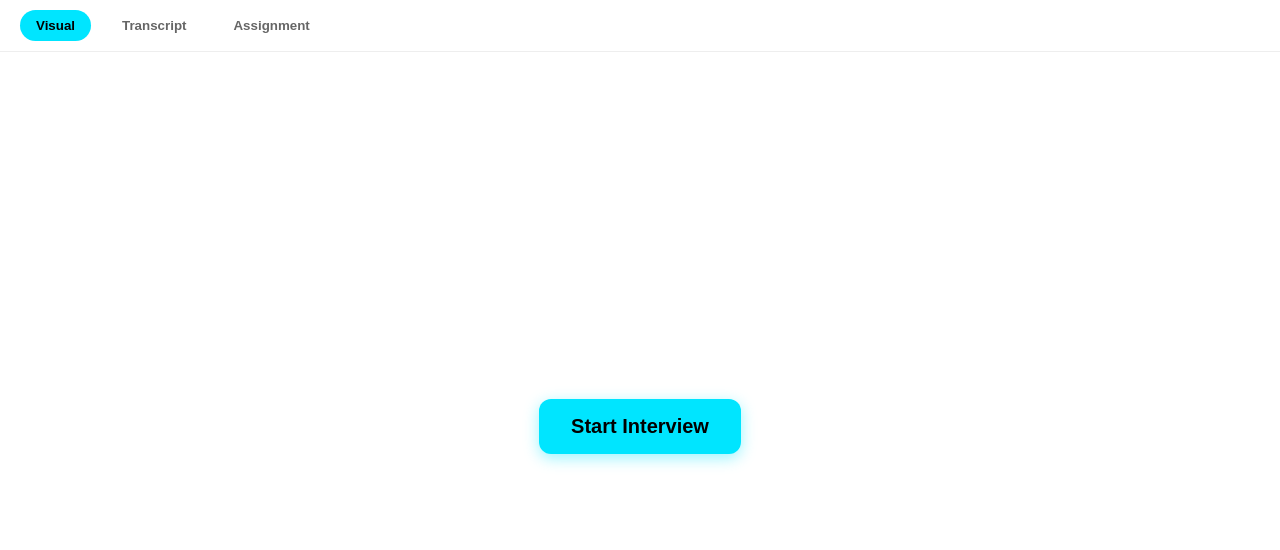
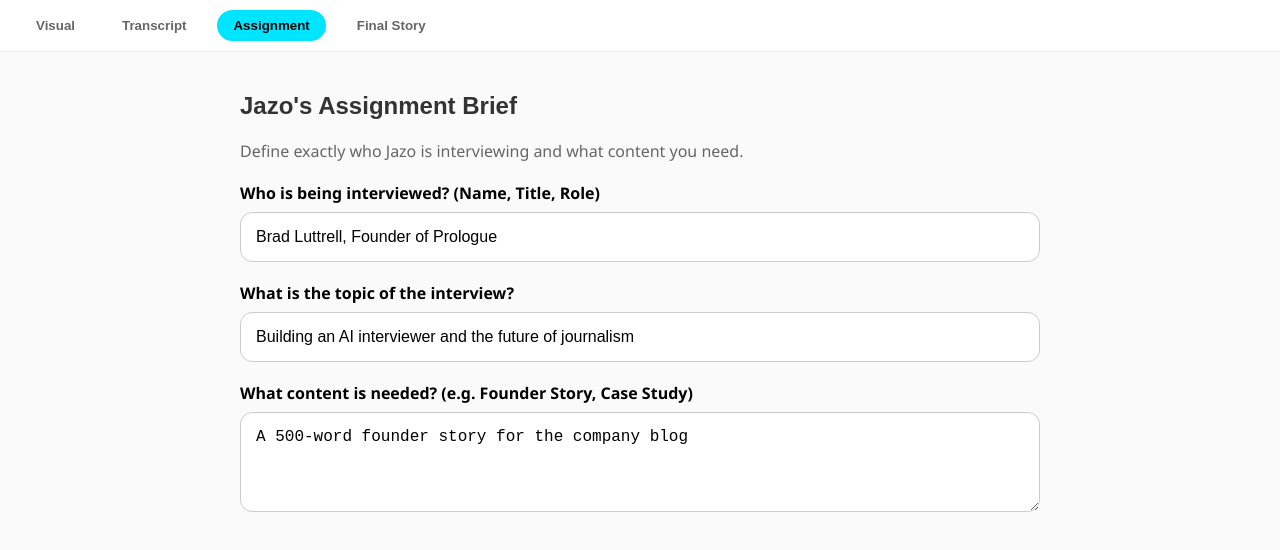
Before and after one commit to AwkAmr/Jazo-Hack-Kentucky-2026, a Next.js app: page / in a window 1280 px wide. Shown: the top 550 px of the page. Built offline with nearby package versions, Linux system fonts and the light colour scheme.

Commit message:
feat: integrated story generation, structured assignment and proper interview wrap ups

```diff
--- a/src/app/api/chat/route.ts
+++ b/src/app/api/chat/route.ts
@@ -4,7 +4,7 @@
 export async function POST(request: Request) {
   try {
     const body = await request.json();
-    const { messages, assignment } = body;
+    const { messages, assignment, wrapUp } = body;
 
     if (!messages || !Array.isArray(messages)) {
       return NextResponse.json({ error: 'Messages array is required' }, { status: 400 });
@@ -27,6 +27,8 @@
 
 YOUR ASSIGNMENT: ${assignment || 'Interview the user and gather compelling material.'}
 Your goal is to gather compelling material for a marketing story, case study, or founder profile.
+
+${wrapUp ? `CRITICAL DIRECTIVE: The user has indicated they want to wrap up the interview. You MUST immediately conclude the interview! Thank them for their time, say your goodbyes, and set the "interview_progress" field to "complete". Do NOT ask any more questions.` : ''}
 
 Your Core Directives:
 The Introduction Phase: At the very beginning of the interview, briefly introduce yourself by name ("Hi, I'm Jazo"), warmly welcome the user, and then jump right into a light, casual opening question to break the ice. Do NOT tell the user to sit down, relax, or get comfortable. Just speak to them normally. ALWAYS use the "happy" facial expression during this greeting phase.
--- /dev/null
+++ b/src/app/api/generate-story/route.ts
@@ -0,0 +1,69 @@
+import { NextResponse } from 'next/server';
+import { GoogleGenAI } from '@google/genai';
+
+export async function POST(request: Request) {
+  try {
+    const { messages, assignment } = await request.json();
+
+    if (!messages || !assignment) {
+      return NextResponse.json({ error: 'Messages and assignment are required' }, { status: 400 });
+    }
+
+    const geminiApiKey = process.env.GEMINI_API_KEY;
+    if (!geminiApiKey) {
+      return NextResponse.json({ error: 'API key is missing' }, { status: 500 });
+    }
+
+    const ai = new GoogleGenAI({ apiKey: geminiApiKey });
+
+    // Format transcript for the Editor
+    const transcript = messages.map((m: any) => `${m.role === 'user' ? 'User' : 'Jazo'}: ${m.parts[0].text}`).join('\n\n');
+
+    const systemInstruction = `You are an elite, world-class editor and copywriter working for Prologue Stories LLC.
+Your job is to take a raw interview transcript and transform it into a polished, compelling marketing asset.
+
+Here is the Assignment Brief:
+${assignment}
+
+You MUST output your response as a valid JSON object matching this exact structure:
+{
+  "story": "The fully drafted marketing asset matching the requested content type, written beautifully and ready to publish. Use markdown formatting for headers and paragraphs.",
+  "pull_quotes": [
+    "The 3-5 most compelling, raw, word-for-word quotes from the User in the transcript. These should be punchy and perfect for social media.",
+    "Another great quote..."
+  ]
+}
+
+DO NOT include any markdown code block wrappers (like \`\`\`json) in your final output, just raw JSON text.`;
+
+    console.time('Story_Generation_Time');
+    const response = await ai.models.generateContent({
+      model: 'gemini-1.5-pro',
+      contents: [
+        { role: 'user', parts: [{ text: `Here is the raw interview transcript:\n\n${transcript}\n\nPlease generate the final story and pull quotes based on the assignment brief.` }] }
+      ],
+      config: {
+        systemInstruction: systemInstruction,
+        temperature: 0.7
+      }
+    });
+    console.timeEnd('Story_Generation_Time');
+
+    if (!response.text) {
+      throw new Error("No response returned from Gemini 1.5 Pro.");
+    }
+
+    let jsonString = response.text;
+    const jsonMatch = response.text.match(/\{[\s\S]*\}/);
+    if (jsonMatch) {
+      jsonString = jsonMatch[0];
+    }
+    const parsedData = JSON.parse(jsonString);
+
+    return NextResponse.json(parsedData);
+
+  } catch (error) {
+    console.error('Story Generation Error:', error);
+    return NextResponse.json({ error: 'Internal server error' }, { status: 500 });
+  }
+}
--- a/src/app/page.tsx
+++ b/src/app/page.tsx
@@ -20,8 +20,18 @@
   const [messages, setMessages] = useState<Message[]>([]);
   const [isLoading, setIsLoading] = useState(false);
   const [lastJazoResponse, setLastJazoResponse] = useState<JazoResponse | null>(null);
-  const [activeTab, setActiveTab] = useState<'visual' | 'transcript' | 'assignment'>('visual');
-  const [assignmentText, setAssignmentText] = useState('Interview the user and gather compelling material.');
+  const [activeTab, setActiveTab] = useState<'visual' | 'transcript' | 'assignment' | 'story'>('assignment');
+
+  // Assignment Fields
+  const [who, setWho] = useState('Brad Luttrell, Founder of Prologue');
+  const [topic, setTopic] = useState('Building an AI interviewer and the future of journalism');
+  const [contentType, setContentType] = useState('A 500-word founder story for the company blog');
+
+  // Progress States
+  const [isWrappingUp, setIsWrappingUp] = useState(false);
+  const [isGeneratingStory, setIsGeneratingStory] = useState(false);
+  const [finalStory, setFinalStory] = useState<{story: string, pull_quotes: string[]} | null>(null);
+
   const [isTranscribing, setIsTranscribing] = useState(false);
   const [isRecording, setIsRecording] = useState(false);
 
@@ -207,6 +217,32 @@
     animationFrameRef.current = requestAnimationFrame(monitorVolume);
   };
 
+  const generateFinalStory = async (transcriptMessages: Message[], assignmentContext: string) => {
+    setIsGeneratingStory(true);
+    setActiveTab('story'); // Switch to story tab immediately
+
+    try {
+      const res = await fetch('/api/generate-story', {
+        method: 'POST',
+        headers: { 'Content-Type': 'application/json' },
+        body: JSON.stringify({
+          messages: transcriptMessages,
+          assignment: assignmentContext
+        })
+      });
+
+      if (!res.ok) throw new Error("Failed to generate story");
+
+      const data = await res.json();
+      setFinalStory(data);
+    } catch (err) {
+      console.error(err);
+      alert("Error generating story. Check console.");
+    } finally {
+      setIsGeneratingStory(false);
+    }
+  };
+
   const startInterview = async () => {
     setIsLoading(true);
     // Send an initial hidden prompt to kick off the conversation based on the brief
@@ -217,11 +253,16 @@
   const fetchTurn = async (currentMessages: Message[]) => {
     setIsLoading(true);
     try {
-      // 1. Get Gemini Response
+      const fullAssignment = `Who is being interviewed: ${who}\nTopic: ${topic}\nContent Needed: ${contentType}`;
+
       const chatRes = await fetch('/api/chat', {
         method: 'POST',
         headers: { 'Content-Type': 'application/json' },
-        body: JSON.stringify({ messages: currentMessages, assignment: assignmentText })
+        body: JSON.stringify({
+          messages: currentMessages,
+          assignment: fullAssignment,
+          wrapUp: isWrappingUp
+        })
       });
 
       if (!chatRes.ok) {
@@ -239,6 +280,11 @@
       // 2. Play ElevenLabs TTS Natively Streamed
       if (jazoData.elevenlabs_spoken_text) {
         processAudioStream(jazoData.elevenlabs_spoken_text);
+      }
+
+      // 3. Trigger Generation if Complete
+      if (jazoData.interview_progress === 'complete' || jazoData.interview_progress === 'completed') {
+        generateFinalStory(currentMessages, fullAssignment);
       }
 
     } catch (error: any) {
@@ -272,20 +318,44 @@
         >
           Assignment
         </button>
+        <button
+          onClick={() => setActiveTab('story')}
+          style={{ padding: '8px 16px', background: activeTab === 'story' ? '#00e5ff' : 'transparent', color: activeTab === 'story' ? '#000' : '#666', border: 'none', borderRadius: '20px', fontWeight: 'bold', cursor: 'pointer' }}
+        >
+          Final Story
+        </button>
       </div>
 
       <div style={{ flex: 1, display: 'flex', flexDirection: 'column', overflow: 'hidden' }}>
         {activeTab === 'assignment' ? (
           <div style={{ padding: '40px', flex: 1, backgroundColor: '#fafafa', display: 'flex', flexDirection: 'column', alignItems: 'center' }}>
-            <div style={{ maxWidth: '800px', width: '100%', display: 'flex', flexDirection: 'column', gap: '15px' }}>
+            <div style={{ maxWidth: '800px', width: '100%', display: 'flex', flexDirection: 'column', gap: '20px' }}>
               <h2 style={{ margin: 0, color: '#333', fontFamily: 'sans-serif' }}>Jazo's Assignment Brief</h2>
-              <p style={{ color: '#666', margin: 0 }}>This text is injected directly into Jazo's system instructions. Update it to completely change the goal of the interview.</p>
-              <textarea
-                value={assignmentText}
-                onChange={(e) => setAssignmentText(e.target.value)}
-                style={{ width: '100%', height: '300px', padding: '20px', borderRadius: '12px', border: '1px solid #ccc', fontSize: '16px', fontFamily: 'sans-serif', resize: 'vertical', boxShadow: 'inset 0 2px 4px rgba(0,0,0,0.05)' }}
-                placeholder="Type Jazo's assignment here..."
-              />
+              <p style={{ color: '#666', margin: 0 }}>Define exactly who Jazo is interviewing and what content you need.</p>
+
+              <div>
+                <label style={{ fontWeight: 'bold', display: 'block', marginBottom: '8px' }}>Who is being interviewed? (Name, Title, Role)</label>
+                <input
+                  type="text" value={who} onChange={e => setWho(e.target.value)}
+                  style={{ width: '100%', padding: '15px', borderRadius: '12px', border: '1px solid #ccc', fontSize: '16px' }}
+                />
+              </div>
+
+              <div>
+                <label style={{ fontWeight: 'bold', display: 'block', marginBottom: '8px' }}>What is the topic of the interview?</label>
+                <input
+                  type="text" value={topic} onChange={e => setTopic(e.target.value)}
+                  style={{ width: '100%', padding: '15px', borderRadius: '12px', border: '1px solid #ccc', fontSize: '16px' }}
+                />
+              </div>
+
+              <div>
+                <label style={{ fontWeight: 'bold', display: 'block', marginBottom: '8px' }}>What content is needed? (e.g. Founder Story, Case Study)</label>
+                <textarea
+                  value={contentType} onChange={e => setContentType(e.target.value)}
+                  style={{ width: '100%', height: '100px', padding: '15px', borderRadius: '12px', border: '1px solid #ccc', fontSize: '16px', resize: 'vertical' }}
+                />
+              </div>
             </div>
           </div>
         ) : messages.length === 0 ? (
@@ -313,6 +383,21 @@
                 Progress: {lastJazoResponse.interview_progress}<br/><br/>
                 Emotion: {lastJazoResponse.jazo_facial_expression}<br/><br/>
                 Thought: <em>{lastJazoResponse.internal_thought}</em>
+              </div>
+            )}
+
+            {/* Wrap Up Button */}
+            {!isWrappingUp && !finalStory && !isGeneratingStory && (
+              <button
+                onClick={() => setIsWrappingUp(true)}
+                style={{ position: 'absolute', top: '20px', right: '20px', background: '#ff3b30', color: '#fff', border: 'none', padding: '10px 20px', borderRadius: '20px', fontWeight: 'bold', cursor: 'pointer', boxShadow: '0 4px 10px rgba(255, 59, 48, 0.3)' }}
+              >
+                Wrap Up Interview
+              </button>
+            )}
+            {isWrappingUp && !finalStory && !isGeneratingStory && (
+              <div style={{ position: 'absolute', top: '20px', right: '20px', background: '#34c759', color: '#fff', padding: '10px 20px', borderRadius: '20px', fontWeight: 'bold', boxShadow: '0 4px 10px rgba(52, 199, 89, 0.3)' }}>
+                Wrapping up...
               </div>
             )}
 
@@ -344,6 +429,38 @@
               <div ref={chatEndRef} />
             </div>
           </div>
+        ) : activeTab === 'story' ? (
+          <div style={{ padding: '40px', overflowY: 'auto', flex: 1, backgroundColor: '#fafafa' }}>
+            <div style={{ maxWidth: '800px', margin: '0 auto' }}>
+              {isGeneratingStory ? (
+                <div style={{ textAlign: 'center', marginTop: '100px' }}>
+                  <h2>Generating your final asset...</h2>
+                  <p style={{ color: '#666' }}>Jazo is reviewing the transcript and writing the story.</p>
+                </div>
+              ) : finalStory ? (
+                <div style={{ display: 'flex', flexDirection: 'column', gap: '30px' }}>
+                  <div style={{ background: '#fff', padding: '30px', borderRadius: '15px', boxShadow: '0 4px 15px rgba(0,0,0,0.05)' }}>
+                    <h2 style={{ marginTop: 0, color: '#333' }}>Final Marketing Story</h2>
+                    <div style={{ whiteSpace: 'pre-wrap', lineHeight: 1.6, color: '#444' }}>{finalStory.story}</div>
+                  </div>
+
+                  <div style={{ background: '#fff', padding: '30px', borderRadius: '15px', borderLeft: '5px solid #00e5ff', boxShadow: '0 4px 15px rgba(0,0,0,0.05)' }}>
+                    <h2 style={{ marginTop: 0, color: '#333' }}>Pull Quotes</h2>
+                    <ul style={{ paddingLeft: '20px', color: '#555', margin: 0, display: 'flex', flexDirection: 'column', gap: '15px' }}>
+                      {finalStory.pull_quotes.map((quote, idx) => (
+                        <li key={idx} style={{ fontSize: '18px', fontStyle: 'italic', fontWeight: '500' }}>"{quote}"</li>
+                      ))}
+                    </ul>
+                  </div>
+                </div>
+              ) : (
+                <div style={{ textAlign: 'center', marginTop: '100px', color: '#666' }}>
+                  <h2>No story generated yet.</h2>
+                  <p>Complete an interview to generate the final marketing asset.</p>
+                </div>
+              )}
+            </div>
+          </div>
         ) : null}
       </div>
     </main>
```
